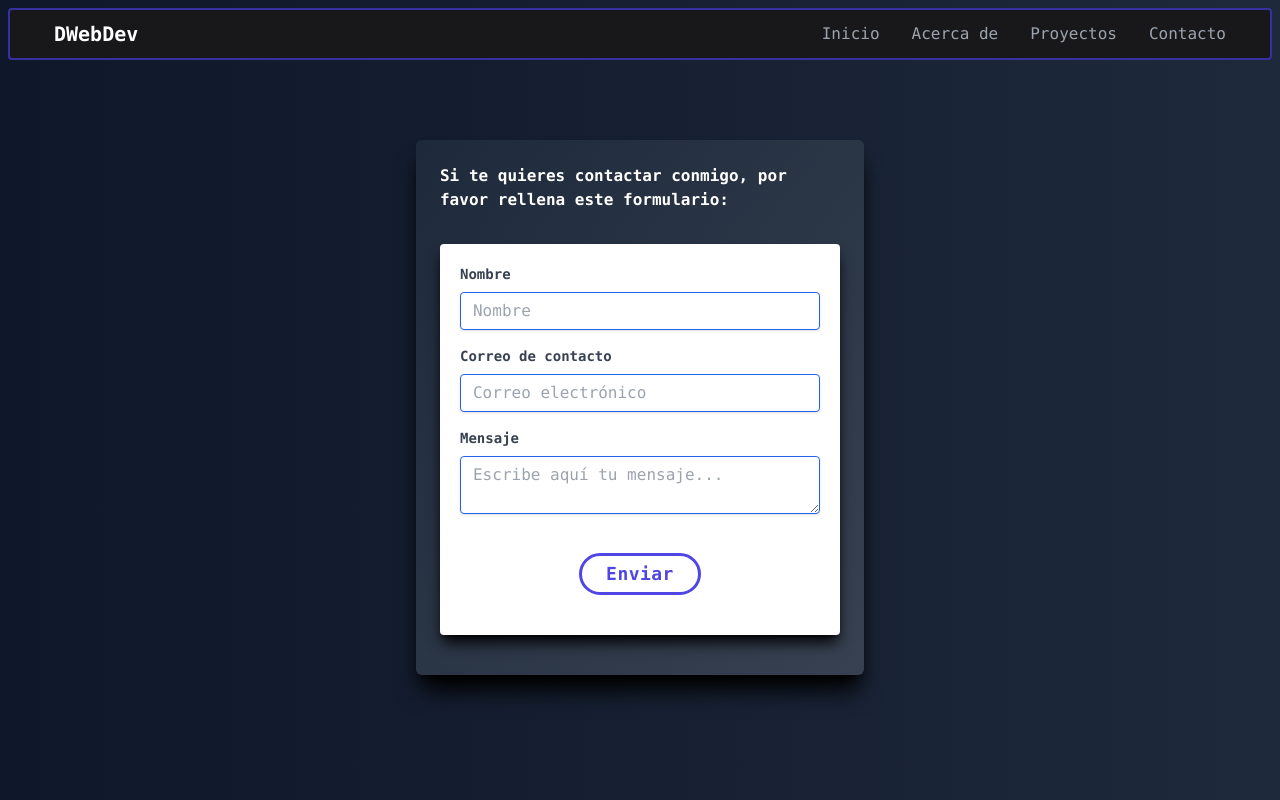
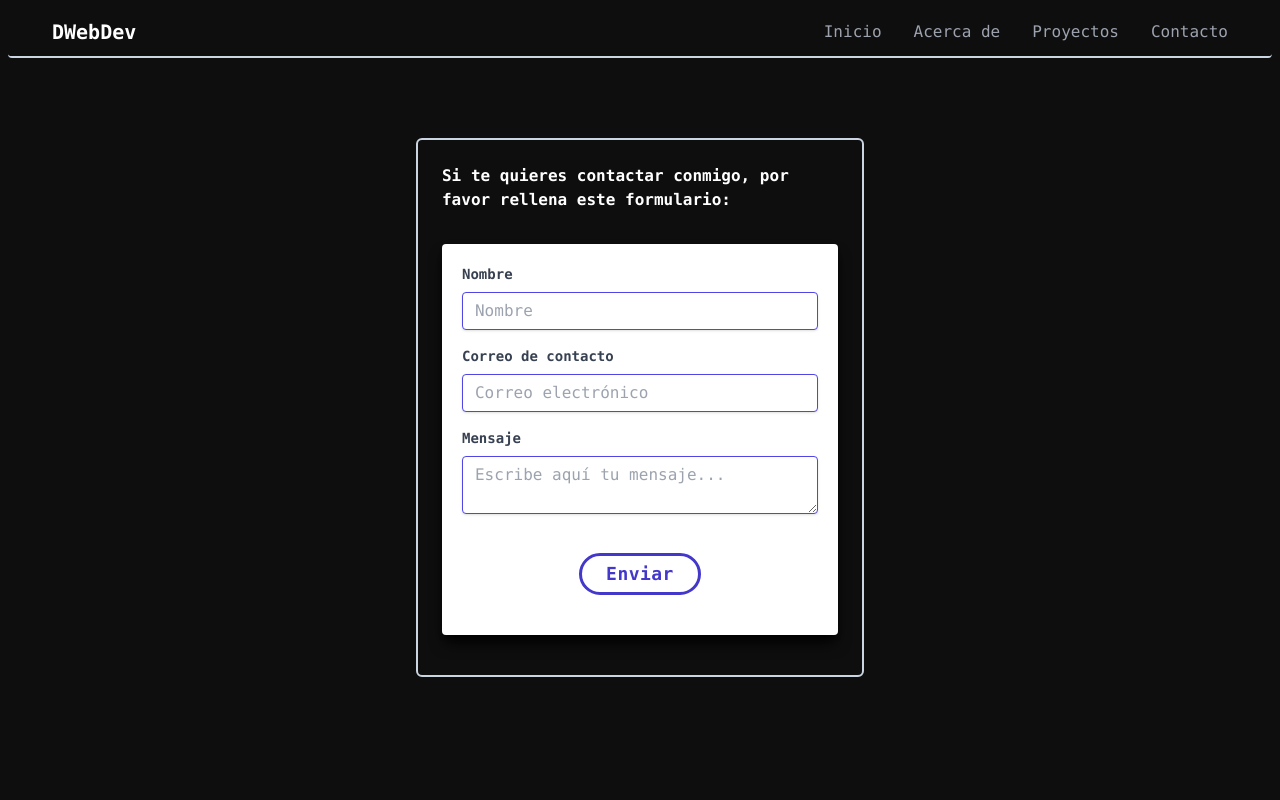
Before and after one commit to DiegoWEBD/Web-Portfolio, a React (Create React App) app: page /contacto in a window 1280 px wide. Built offline with nearby package versions, Linux system fonts and the light colour scheme.

Commit message:
UI changes

```diff
--- a/public/index.html
+++ b/public/index.html
@@ -2,7 +2,7 @@
 <html lang="en">
   <head>
     <meta charset="utf-8" />
-    <link rel="icon" href="%PUBLIC_URL%/favicon.ico" />
+    <link rel="icon" href="../src/img/principal_logo.png" />
     <meta name="viewport" content="width=device-width, initial-scale=1" />
     <meta name="theme-color" content="#000000" />
     <meta
--- a/src/App.js
+++ b/src/App.js
@@ -13,7 +13,7 @@ const App = () => {
   }
 
   return (
-    <div className='min-h-screen text-slate-200 bg-gradient-to-r from-slate-900 to-slate-800 p-2 font-mono'>
+    <div className='min-h-screen text-slate-200 bg-[#0e0e0e] p-2 font-mono'>
       <NavBar />
       <section className='mt-14 md:mt-20 w-10/12 mx-auto'>
         <Routes>
--- a/src/components/ContactForm.js
+++ b/src/components/ContactForm.js
@@ -71,7 +71,7 @@ const ContactForm = () => {
                     Nombre
                 </label>
                 <input
-                    className="shadow appearance-none border border-blue-600 rounded w-full py-2 px-3 text-gray-700 leading-tight focus:outline-none focus:shadow-outline"
+                    className="shadow appearance-none border border-indigo-600 rounded w-full py-2 px-3 text-gray-700 leading-tight focus:outline-none focus:shadow-outline"
                     type="text"
                     {...formik.getFieldProps('name')}
                     placeholder="Nombre"
@@ -84,7 +84,7 @@ const ContactForm = () => {
                     Correo de contacto
                 </label>
                 <input
-                    className="shadow appearance-none border border-blue-600 rounded w-full py-2 px-3 text-gray-700 leading-tight focus:outline-none focus:shadow-outline"
+                    className="shadow appearance-none border border-indigo-600 rounded w-full py-2 px-3 text-gray-700 leading-tight focus:outline-none focus:shadow-outline"
                     type="email"
                     {...formik.getFieldProps('email')}
                     placeholder="Correo electrónico"
@@ -97,7 +97,7 @@ const ContactForm = () => {
                     Mensaje
                 </label>
                 <textarea
-                    className="shadow appearance-none border border-blue-600 rounded w-full py-2 px-3 text-gray-700 leading-tight focus:outline-none focus:shadow-outline"
+                    className="shadow appearance-none border border-indigo-600 rounded w-full py-2 px-3 text-gray-700 leading-tight focus:outline-none focus:shadow-outline"
                     type="text"
                     {...formik.getFieldProps('message')}
                     placeholder="Escribe aquí tu mensaje..."
@@ -112,7 +112,7 @@ const ContactForm = () => {
             </div>
 
             <div className='flex justify-center mb-5'>
-                <button type="submit" className=" text-indigo-600 hover:text-white hover:bg-indigo-600 transition-all text-lg border-[2px] sm:border-[3px] border-indigo-600 font-semibold tracking-wide py-1 px-6 rounded-full focus:outline-none focus:shadow-outline">
+                <button type="submit" className=" text-indigo-700 hover:text-white hover:bg-indigo-700 transition-all text-lg border-[2px] sm:border-[3px] border-indigo-700 font-semibold tracking-wide py-1 px-6 rounded-full focus:outline-none focus:shadow-outline">
                     Enviar
                 </button>
             </div>
--- a/src/components/NavBar.js
+++ b/src/components/NavBar.js
@@ -10,7 +10,7 @@ const NavBar = () => {
     }
 
     return(
-        <nav className='rounded px-4 py-2.5 bg-zinc-900 border-2 border-indigo-800'>
+        <nav className='rounded px-4 py-2.5 border-b-2 border-slate-300'>
             <div className='container-lg flex flex-wrap justify-between items-center md:mx-7'>
                 <Link to='/' className='font-semibold text-xl text-white'>DWebDev</Link>
 
--- a/src/components/Skill.js
+++ b/src/components/Skill.js
@@ -1,10 +1,10 @@
 const Skill = ({ skill }) => {
     return (
-        <div key={skill.name} className="text-slate-300 flex mb-3 p-2 mr-3 items-center border-2 border-purple-900 rounded-xl">
+        <div key={skill.name} className="text-slate-200 flex mb-3 p-2 mr-3 items-center border-2 border-zinc-900 rounded-xl">
             <div className="h-12 lg:h-14 mr-5">
                 <img alt={ skill.name } className="h-full" src={ skill.logo_route } />
             </div>
-            <p className="bg-gradient-to-br from-purple-800 to-blue-900 text-lg lg:text-xl font-semibold py-1 px-3 rounded-full">{skill.name}</p>
+            <p className="bg-zinc-900 text-lg lg:text-xl font-semibold py-1 px-3 rounded-full shadow">{skill.name}</p>
         </div>
     )
 }
--- a/src/components/Skills.js
+++ b/src/components/Skills.js
@@ -34,7 +34,7 @@ const Skills = ({ cache }) => {
             { loading ? <LoadingAnimation /> : null }
             {
                 !loading && skills.length === 0
-                    ?   <p className="p-2 border-2 border-indigo-800 rounded text-white mb-5 text-xl">Aún no tengo skills registradas :c</p>
+                    ?   <p className="p-2 border-2 border-zinc-900 rounded text-zinc-900 mb-5 text-xl">Aún no tengo skills registradas :c</p>
                     :   skills.map(skill => <Skill key={skill.name} skill={skill} />)
 
             }
--- a/src/components/pages/About.js
+++ b/src/components/pages/About.js
@@ -4,13 +4,13 @@ import ProfileInfo from '../ProfileInfo'
 const About = ({ cache }) => {
 
     return(
-        <div className="container md:bg-zinc-900 mb-20 sm:mb-10 md:flex mx-auto rounded-xl md:shadow-xl md:shadow-black">
-            <div className="bg-gradient-to-br from-purple-800 to-blue-800 md:w-1/3 rounded-xl text-slate-300 pt-1 md:pt-0 pb-8 md:pb-0 shadow-xl shadow-black md:shadow-none">
+        <div className="container md:bg-neutral-100 mb-20 sm:mb-10 md:flex mx-auto rounded-xl md:shadow-xl md:shadow-black">
+            <div className="bg-indigo-700 md:w-1/3 rounded-xl md:rounded text-slate-300 pt-1 md:pt-0 pb-8 md:pb-0 shadow-xl shadow-black md:shadow-none">
                 <ProfileInfo />
             </div>
 
-            <div className="bg-zinc-900 md:w-2/3 p-6 text-slate-200 mt-10 md:mt-0 rounded-xl shadow-xl shadow-black md:shadow-none">
-                <p className="text-2xl lg:text-3xl font-bold mb-8 text-center">Mis Skills</p>
+            <div className="bg-slate-300 md:w-2/3 p-6 text-zinc-900 mt-10 md:mt-0 rounded-xl shadow-xl shadow-black md:shadow-none">
+                <p className="text-2xl lg:text-3xl font-bold mb-8 text-center">Mis Habilidades</p>
                 <Skills cache={cache} />
             </div>
         </div>
--- a/src/components/pages/Contact.js
+++ b/src/components/pages/Contact.js
@@ -3,7 +3,7 @@ import ContactForm from "../ContactForm"
 const Contact = () => {
 
     return (
-        <div className="w-full max-w-md mx-auto bg-gradient-to-br from-slate-800 to-gray-700 p-6 rounded-md shadow-xl shadow-black">
+        <div className="w-full max-w-md mx-auto  p-6 rounded-md border-2 border-slate-300">
             <p className="text-white font-semibold mb-8">Si te quieres contactar conmigo, por favor rellena este formulario:</p>
             <ContactForm />
         </div>
--- a/src/components/pages/Projects.js
+++ b/src/components/pages/Projects.js
@@ -4,7 +4,7 @@ const Projects = ({ cache }) => {
 
     return (
         <div className="mx-auto mb-10">
-            <p className="text-5xl mb-10 font-bold text-center text-slate-200">Proyectos</p>
+            <p className="text-5xl mb-20 font-bold text-center text-slate-200">Proyectos</p>
             <ProjectsContainer cache={cache} />
         </div>
     )
```
Also changed, not shown: src/components/Project.js (+7 -7 lines).
